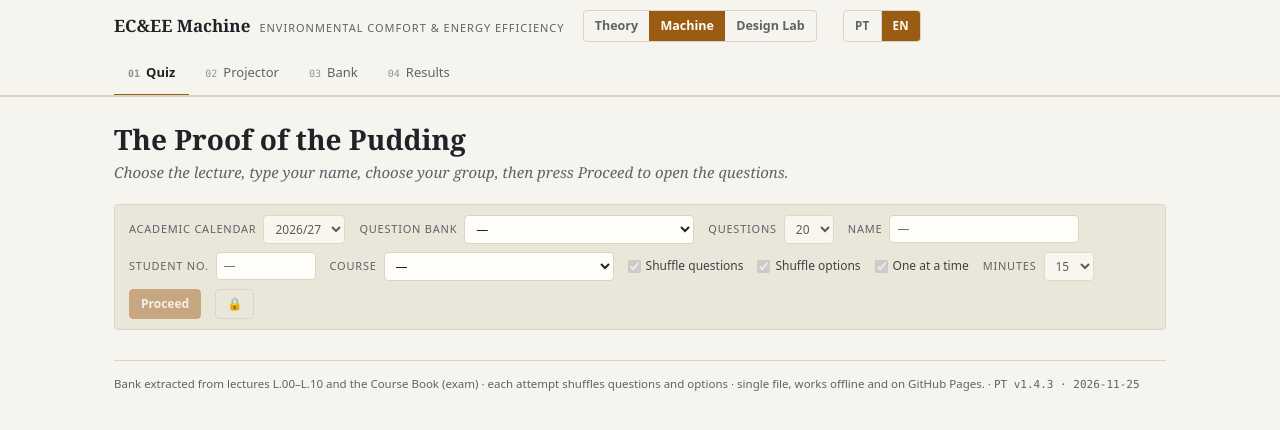
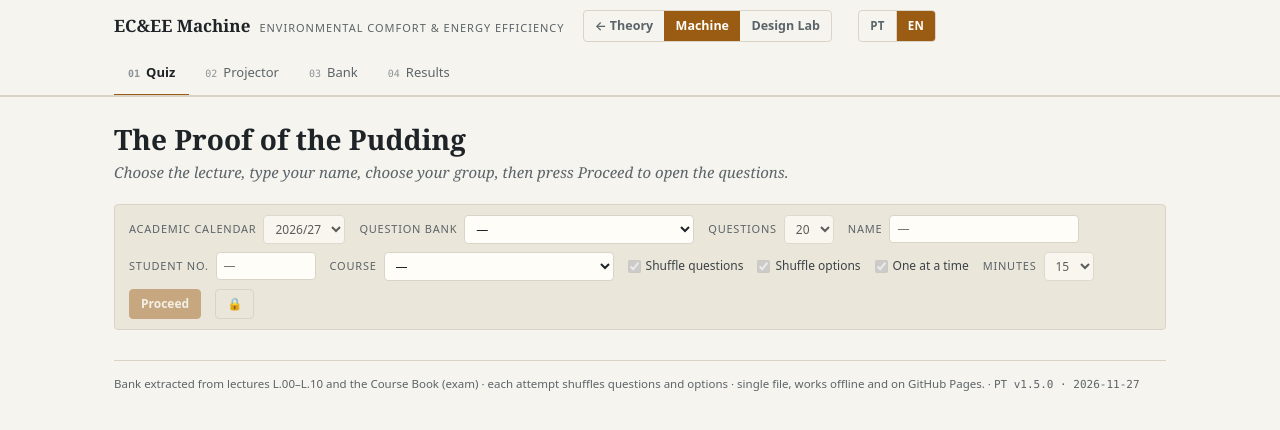
Before and after one commit to ncorticos/ec-ee-machine-pt, a plain HTML site: page index.html in a window 1280 px wide. Drawn offline with Linux system fonts and the light colour scheme; no server answers.

Commit message:
EC&EE Machine PT 1.5.0 — ← Theory goes back to the Course Book on Lisbon
The Theory link (Machine and Design Lab) now opens the Course Book in the
same tab with ?uni=lisbon and the current language, so the book skips the
university chooser.

Co-Authored-By: Claude Opus 5.5 <noreply@anthropic.com>
Claude-Session: https://claude.ai/code/session_01S2KT5v6bktNWTxzQzHgnvC

```diff
--- a/index.html
+++ b/index.html
@@ -5,7 +5,7 @@
 <meta name="robots" content="noindex">
 <meta name="viewport" content="width=device-width, initial-scale=1">
 <!--
-  EC&EE Machine PT 1.4.3 — 2026-11-25 (clean copy of EC&EE Machine 1.30.0 for the Lisbon School of Architecture)
+  EC&EE Machine PT 1.5.0 — 2026-11-27 (clean copy of EC&EE Machine 1.30.0 for the Lisbon School of Architecture)
   Conforto Ambiental & Eficiência Energética / Environmental Comfort & Energy Efficiency
   Banco: 1252 perguntas (as 1383 da EC&EE Machine sem as 131 específicas da Polónia), aulas L.00–L.09 (EN) + L.00–L.03 (PT).
 
@@ -281,7 +281,7 @@ code.mono{background:var(--wash);border-color:var(--line2)}
 <header>
   <div class="hbar">
     <div class="brand"><b>EC&amp;EE Machine</b><span data-t="brandsub">Environmental Comfort &amp; Energy Efficiency</span></div>
-    <nav class="booknav" aria-label="Course Book"><a href="https://claude.ai/artifact/Cd4iRrSW691vtB2RRGgpXw" target="_blank" rel="noopener" data-t="navTheory" data-tt="navBook">Theory</a><a aria-current="page" data-t="navMachine">Machine</a><a id="nav-lab" href="lab.html" data-t="navLab">Design Lab</a></nav>
+    <nav class="booknav" aria-label="Course Book"><a id="nav-book" href="https://claude.ai/artifact/Cd4iRrSW691vtB2RRGgpXw?uni=lisbon&amp;lang=en" data-t="navTheory" data-tt="navBook">← Theory</a><a aria-current="page" data-t="navMachine">Machine</a><a id="nav-lab" href="lab.html" data-t="navLab">Design Lab</a></nav>
     <div class="kindsel" role="group" id="kindsel" style="display:none">
       <button type="button" data-kind="theory" aria-pressed="true">Theoretical</button>
       <button type="button" data-kind="lab" aria-pressed="false">LAB</button>
@@ -299,7 +299,7 @@ code.mono{background:var(--wash);border-color:var(--line2)}
   <section class="page" id="pg-bank"></section>
   <section class="page" id="pg-res"></section>
   <section class="page" id="pg-lab"></section>
-  <footer><span data-t="foot">Bank extracted from lectures L.00–L.10 and the Course Book (exam) · each attempt shuffles questions and options · single file, works offline and on GitHub Pages.</span> · <span class="meta" title="Version · release date and time (Lisbon)">PT v1.4.3 · 2026-11-25</span></footer>
+  <footer><span data-t="foot">Bank extracted from lectures L.00–L.10 and the Course Book (exam) · each attempt shuffles questions and options · single file, works offline and on GitHub Pages.</span> · <span class="meta" title="Version · release date and time (Lisbon)">PT v1.5.0 · 2026-11-27</span></footer>
 </main>
 <script>
 "use strict";
@@ -307,7 +307,7 @@ const BANKS = {"pt": {"aula0": [{"q": "According to UNEP & GlobalABC (2025), wha
 const COUNTS = {"pt/aula0": 87, "pt/aula1": 46, "pt/aula2": 86, "pt/aula3": 74, "pt/aula10": 100, "pt/exam": 492, "pt/aula4": 89, "pt/aula5": 150, "pt/aula6": 97, "pt/aula7": 182, "pt/aula8": 100, "pt/aula9": 65, "en/aula0": 87, "en/aula1": 114, "en/aula2": 87, "en/aula3": 67, "en/aula4": 89, "en/aula5": 150, "en/aula6": 97, "en/aula7": 182, "en/aula8": 100, "en/aula9": 65, "en/exam": 492};
 const STR = {
 pt:{
- brandsub:"Conforto Ambiental & Eficiência Energética", grade:"Classificação", gradeUnit:"valores", navTheory:"Teoria", navMachine:"Máquina", navLab:"Design Lab", navBook:"Abre o Manual do Curso num novo separador",
+ brandsub:"Conforto Ambiental & Eficiência Energética", grade:"Classificação", gradeUnit:"valores", navTheory:"← Teoria", navMachine:"Máquina", navLab:"Design Lab", navBook:"Volta ao Manual do Curso (programa) e sai da Máquina",
  tabs:[["quiz","01","Questionário"],["proj","02","Projetor"],["bank","03","Banco"],["res","04","Resultados"]],
  quizH:"A Prova dos Nove",
  quizP:"Escolha a aula, escreva o nome, escolha o grupo e carregue em Prosseguir para abrir as perguntas.",
@@ -378,7 +378,7 @@ pt:{
  clsSetup:"O Worker não tem a configuração de resultados (GITHUB_TOKEN / REPO).", clsFail:"Erro do Worker — tente de novo."
 },
 en:{
- brandsub:"Environmental Comfort & Energy Efficiency", grade:"Grade", gradeUnit:"out of 20", navTheory:"Theory", navMachine:"Machine", navLab:"Design Lab", navBook:"Opens the Course Book in a new tab",
+ brandsub:"Environmental Comfort & Energy Efficiency", grade:"Grade", gradeUnit:"out of 20", navTheory:"← Theory", navMachine:"Machine", navLab:"Design Lab", navBook:"Back to the Course Book (syllabus); leaves the Machine",
  tabs:[["quiz","01","Quiz"],["proj","02","Projector"],["bank","03","Bank"],["res","04","Results"]],
  quizH:"The Proof of the Pudding",
  quizP:"Choose the lecture, type your name, choose your group, then press Proceed to open the questions.",
@@ -1863,6 +1863,7 @@ function setLang(l){
   document.querySelectorAll("[data-t]").forEach(n=>{ const k=n.getAttribute("data-t"); if(STR[l][k]!==undefined) n.textContent=STR[l][k]; });
   document.querySelectorAll("[data-tt]").forEach(n=>{ const k=n.getAttribute("data-tt"); if(STR[l][k]!==undefined) n.title=STR[l][k]; });
   { const lb=document.getElementById("nav-lab"); if(lb) lb.href="lab.html?lang="+l; }
+  { const bk=document.getElementById("nav-book"); if(bk) bk.href="https://claude.ai/artifact/Cd4iRrSW691vtB2RRGgpXw?uni=lisbon&lang="+l; } // the book opens on Lisbon, no university chooser
   P._lang=l; try{ if(typeof UNI!=="undefined" && UNI) localStorage.setItem("qml_lang_"+UNI,l); }catch(e){}
   drawKind(); renderTabs(); renderPage(); if(typeof UNI!=="undefined") drawUniChip();
 }
```
Also changed, not shown: lab.html (+1 -0 lines).
